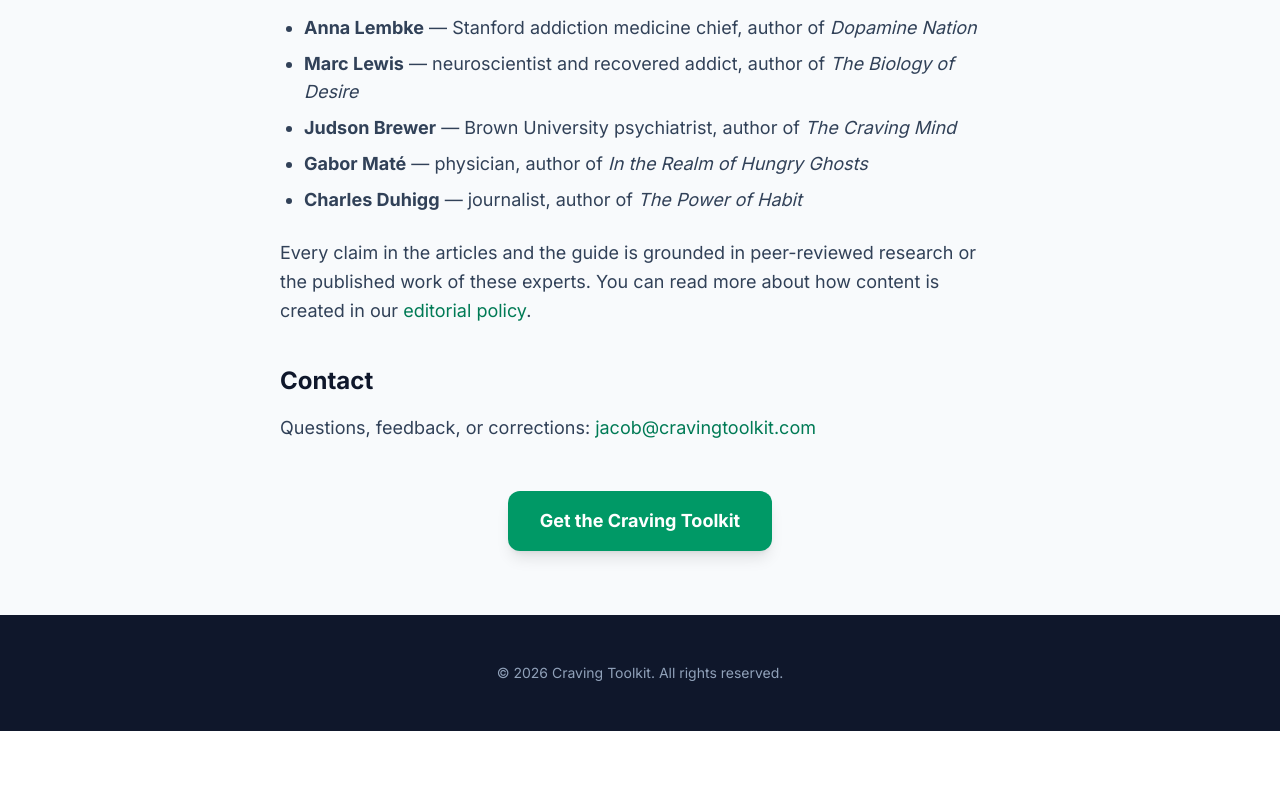
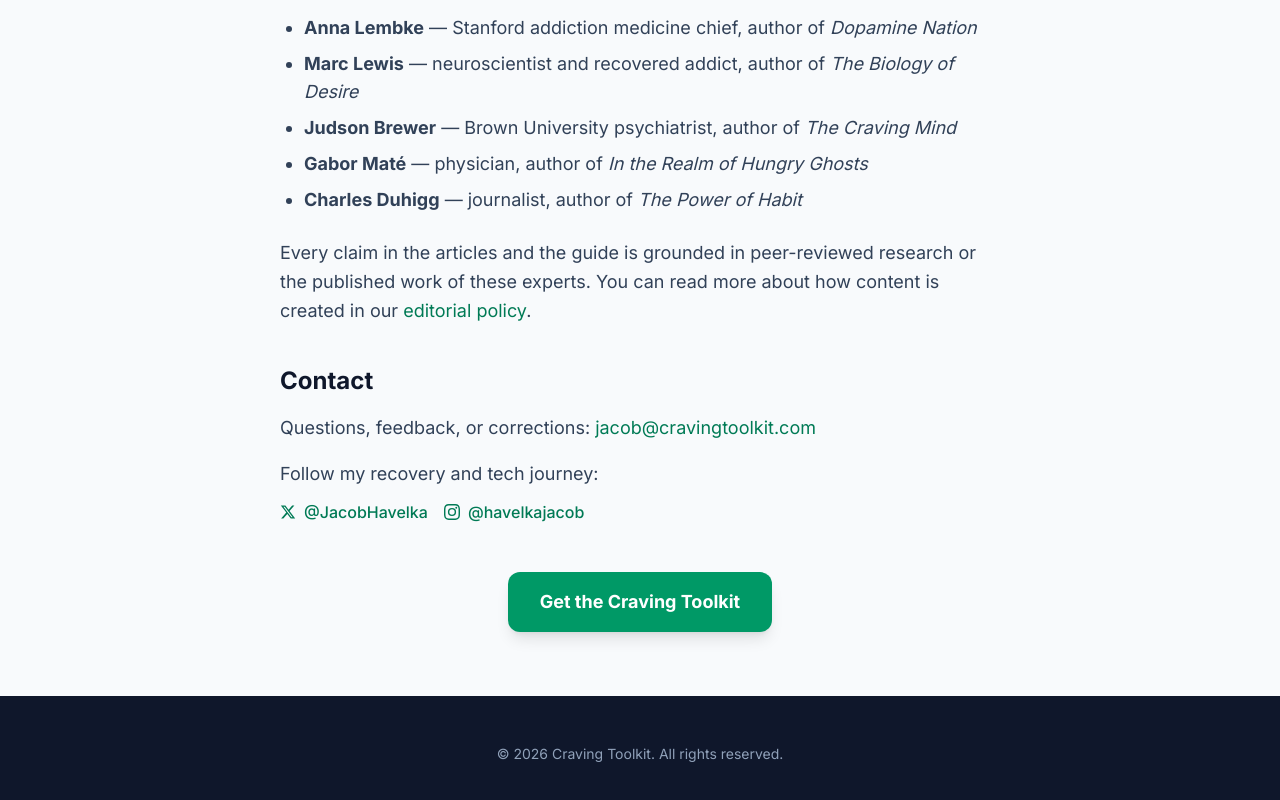
Before and after one commit to JakubHave/craving-toolkit-web, a Next.js app: page /about in a window 1280 px wide. Shown: the part 1159-1959 px from the top of the page. Before the commit the page ends 1890 px from the top, so only its background shows below. Built offline with nearby package versions, Linux system fonts and the light colour scheme.

Commit message:
social links

```diff
--- a/src/app/about/page.tsx
+++ b/src/app/about/page.tsx
@@ -23,6 +23,10 @@
     "habit formation",
     "behavioral addiction",
     "mindfulness-based relapse prevention",
+  ],
+  sameAs: [
+    "https://x.com/JacobHavelka",
+    "https://www.instagram.com/havelkajacob/",
   ],
   jobTitle: "Software Engineer & Recovery Toolkit Creator",
 };
@@ -91,9 +95,32 @@
             </p>
 
             <h2 className="text-2xl font-bold mt-10 mb-4 text-slate-900">Contact</h2>
-            <p className="text-lg text-slate-700 leading-relaxed mb-6">
+            <p className="text-lg text-slate-700 leading-relaxed mb-4">
               Questions, feedback, or corrections: <a href="mailto:jacob@cravingtoolkit.com" className="text-emerald-700 hover:underline">jacob@cravingtoolkit.com</a>
             </p>
+            <p className="text-lg text-slate-700 leading-relaxed mb-3">
+              Follow my recovery and tech journey:
+            </p>
+            <div className="flex items-center gap-4 mb-6">
+              <a
+                href="https://x.com/JacobHavelka"
+                target="_blank"
+                rel="noopener"
+                className="inline-flex items-center gap-2 text-emerald-700 hover:text-emerald-800 font-medium"
+              >
+                <svg className="w-4 h-4" fill="currentColor" viewBox="0 0 24 24"><path d="M18.244 2.25h3.308l-7.227 8.26 8.502 11.24H16.17l-5.214-6.817L4.99 21.75H1.68l7.73-8.835L1.254 2.25H8.08l4.713 6.231zm-1.161 17.52h1.833L7.084 4.126H5.117z"/></svg>
+                @JacobHavelka
+              </a>
+              <a
+                href="https://www.instagram.com/havelkajacob/"
+                target="_blank"
+                rel="noopener"
+                className="inline-flex items-center gap-2 text-emerald-700 hover:text-emerald-800 font-medium"
+              >
+                <svg className="w-4 h-4" fill="currentColor" viewBox="0 0 24 24"><path d="M12 2.163c3.204 0 3.584.012 4.85.07 3.252.148 4.771 1.691 4.919 4.919.058 1.265.069 1.645.069 4.849 0 3.205-.012 3.584-.069 4.849-.149 3.225-1.664 4.771-4.919 4.919-1.266.058-1.644.07-4.85.07-3.204 0-3.584-.012-4.849-.07-3.26-.149-4.771-1.699-4.919-4.92-.058-1.265-.07-1.644-.07-4.849 0-3.204.013-3.583.07-4.849.149-3.227 1.664-4.771 4.919-4.919 1.266-.057 1.645-.069 4.849-.069zM12 0C8.741 0 8.333.014 7.053.072 2.695.272.273 2.69.073 7.052.014 8.333 0 8.741 0 12c0 3.259.014 3.668.072 4.948.2 4.358 2.618 6.78 6.98 6.98C8.333 23.986 8.741 24 12 24c3.259 0 3.668-.014 4.948-.072 4.354-.2 6.782-2.618 6.979-6.98.059-1.28.073-1.689.073-4.948 0-3.259-.014-3.667-.072-4.947-.196-4.354-2.617-6.78-6.979-6.98C15.668.014 15.259 0 12 0zm0 5.838a6.162 6.162 0 100 12.324 6.162 6.162 0 000-12.324zM12 16a4 4 0 110-8 4 4 0 010 8zm6.406-11.845a1.44 1.44 0 100 2.881 1.44 1.44 0 000-2.881z"/></svg>
+                @havelkajacob
+              </a>
+            </div>
           </div>
 
           <div className="mt-12 text-center">
--- a/src/app/articles/[slug]/page.tsx
+++ b/src/app/articles/[slug]/page.tsx
@@ -31,6 +31,7 @@
       card: "summary_large_image",
       title: article.title,
       description: article.description,
+      creator: "@JacobHavelka",
       images: ["/cover.jpg"],
     },
   };
@@ -59,6 +60,10 @@
       "@id": "https://cravingtoolkit.com/about#author",
       name: "Jakub Havelka",
       url: "https://cravingtoolkit.com/about",
+      sameAs: [
+        "https://x.com/JacobHavelka",
+        "https://www.instagram.com/havelkajacob/",
+      ],
       description: "Software engineer, 10+ years in recovery, author of the Craving Toolkit",
       knowsAbout: [
         "addiction recovery",
@@ -193,6 +198,14 @@
               <div>
                 <p className="font-medium text-slate-800">
                   Written by <Link href="/about" className="text-emerald-700 hover:underline">Jakub Havelka</Link>
+                  <span className="inline-flex items-center gap-2 ml-3">
+                    <a href="https://x.com/JacobHavelka" target="_blank" rel="noopener" aria-label="Author on X" className="text-slate-400 hover:text-slate-600">
+                      <svg className="w-3.5 h-3.5" fill="currentColor" viewBox="0 0 24 24"><path d="M18.244 2.25h3.308l-7.227 8.26 8.502 11.24H16.17l-5.214-6.817L4.99 21.75H1.68l7.73-8.835L1.254 2.25H8.08l4.713 6.231zm-1.161 17.52h1.833L7.084 4.126H5.117z"/></svg>
+                    </a>
+                    <a href="https://www.instagram.com/havelkajacob/" target="_blank" rel="noopener" aria-label="Author on Instagram" className="text-slate-400 hover:text-slate-600">
+                      <svg className="w-3.5 h-3.5" fill="currentColor" viewBox="0 0 24 24"><path d="M12 2.163c3.204 0 3.584.012 4.85.07 3.252.148 4.771 1.691 4.919 4.919.058 1.265.069 1.645.069 4.849 0 3.205-.012 3.584-.069 4.849-.149 3.225-1.664 4.771-4.919 4.919-1.266.058-1.644.07-4.85.07-3.204 0-3.584-.012-4.849-.07-3.26-.149-4.771-1.699-4.919-4.92-.058-1.265-.07-1.644-.07-4.849 0-3.204.013-3.583.07-4.849.149-3.227 1.664-4.771 4.919-4.919 1.266-.057 1.645-.069 4.849-.069zM12 0C8.741 0 8.333.014 7.053.072 2.695.272.273 2.69.073 7.052.014 8.333 0 8.741 0 12c0 3.259.014 3.668.072 4.948.2 4.358 2.618 6.78 6.98 6.98C8.333 23.986 8.741 24 12 24c3.259 0 3.668-.014 4.948-.072 4.354-.2 6.782-2.618 6.979-6.98.059-1.28.073-1.689.073-4.948 0-3.259-.014-3.667-.072-4.947-.196-4.354-2.617-6.78-6.979-6.98C15.668.014 15.259 0 12 0zm0 5.838a6.162 6.162 0 100 12.324 6.162 6.162 0 000-12.324zM12 16a4 4 0 110-8 4 4 0 010 8zm6.406-11.845a1.44 1.44 0 100 2.881 1.44 1.44 0 000-2.881z"/></svg>
+                    </a>
+                  </span>
                 </p>
                 <p>Software engineer · 10+ years in recovery · Author of the Craving Toolkit</p>
               </div>
@@ -275,6 +288,14 @@
             The Craving Toolkit is not a substitute for professional medical advice, diagnosis, or treatment.
             If you need help, contact <a href="https://www.samhsa.gov/find-help/national-helpline" rel="noopener" target="_blank" className="underline hover:text-slate-300">SAMHSA&rsquo;s National Helpline</a> at 1-800-662-4357.
           </p>
+          <div className="flex items-center justify-center gap-4 mt-3 mb-4">
+            <a href="https://x.com/JacobHavelka" target="_blank" rel="noopener" aria-label="Follow on X (Twitter)" className="text-slate-400 hover:text-slate-300 transition-colors">
+              <svg className="w-5 h-5" fill="currentColor" viewBox="0 0 24 24" aria-hidden="true"><path d="M18.244 2.25h3.308l-7.227 8.26 8.502 11.24H16.17l-5.214-6.817L4.99 21.75H1.68l7.73-8.835L1.254 2.25H8.08l4.713 6.231zm-1.161 17.52h1.833L7.084 4.126H5.117z"/></svg>
+            </a>
+            <a href="https://www.instagram.com/havelkajacob/" target="_blank" rel="noopener" aria-label="Follow on Instagram" className="text-slate-400 hover:text-slate-300 transition-colors">
+              <svg className="w-5 h-5" fill="currentColor" viewBox="0 0 24 24" aria-hidden="true"><path d="M12 2.163c3.204 0 3.584.012 4.85.07 3.252.148 4.771 1.691 4.919 4.919.058 1.265.069 1.645.069 4.849 0 3.205-.012 3.584-.069 4.849-.149 3.225-1.664 4.771-4.919 4.919-1.266.058-1.644.07-4.85.07-3.204 0-3.584-.012-4.849-.07-3.26-.149-4.771-1.699-4.919-4.92-.058-1.265-.07-1.644-.07-4.849 0-3.204.013-3.583.07-4.849.149-3.227 1.664-4.771 4.919-4.919 1.266-.057 1.645-.069 4.849-.069zM12 0C8.741 0 8.333.014 7.053.072 2.695.272.273 2.69.073 7.052.014 8.333 0 8.741 0 12c0 3.259.014 3.668.072 4.948.2 4.358 2.618 6.78 6.98 6.98C8.333 23.986 8.741 24 12 24c3.259 0 3.668-.014 4.948-.072 4.354-.2 6.782-2.618 6.979-6.98.059-1.28.073-1.689.073-4.948 0-3.259-.014-3.667-.072-4.947-.196-4.354-2.617-6.78-6.979-6.98C15.668.014 15.259 0 12 0zm0 5.838a6.162 6.162 0 100 12.324 6.162 6.162 0 000-12.324zM12 16a4 4 0 110-8 4 4 0 010 8zm6.406-11.845a1.44 1.44 0 100 2.881 1.44 1.44 0 000-2.881z"/></svg>
+            </a>
+          </div>
           <p>© {new Date().getFullYear()} Craving Toolkit. All rights reserved.</p>
         </div>
       </footer>
--- a/src/app/layout.tsx
+++ b/src/app/layout.tsx
@@ -54,6 +54,8 @@
     title: "Craving Toolkit | Practical Tools to Stop Cravings and Stay in Recovery",
     description: "Emergency tools to fight addiction cravings, stop relapse spirals, and stay in recovery. A 40-page experience-based guide with worksheets.",
     images: ["/cover.jpg"],
+    creator: "@JacobHavelka",
+    site: "@JacobHavelka",
   },
   robots: {
     index: true,
@@ -76,6 +78,10 @@
     width: 512,
     height: 512,
   },
+  sameAs: [
+    "https://x.com/JacobHavelka",
+    "https://www.instagram.com/havelkajacob/",
+  ],
   description: "Practical tools for addiction recovery — emergency craving protocols, daily practices, and worksheets grounded in modern addiction science.",
   foundingDate: "2025",
   publishingPrinciples: "https://cravingtoolkit.com/editorial-policy",
--- a/src/app/page.tsx
+++ b/src/app/page.tsx
@@ -218,6 +218,12 @@
           <p className="text-lg leading-relaxed text-emerald-100/90">
             What I care about is not sounding impressive. It&rsquo;s giving you tools that are actually usable when things get hard.
           </p>
+          <p className="text-sm text-emerald-300/70 mt-4">
+            Follow my journey:
+            <a href="https://x.com/JacobHavelka" target="_blank" rel="noopener" className="text-emerald-300 hover:text-emerald-200 ml-2">X/Twitter</a>
+            <span className="mx-1">·</span>
+            <a href="https://www.instagram.com/havelkajacob/" target="_blank" rel="noopener" className="text-emerald-300 hover:text-emerald-200">Instagram</a>
+          </p>
         </div>
       </section>
 
@@ -323,6 +329,30 @@
             If you need help, contact <a href="https://www.samhsa.gov/find-help/national-helpline" rel="noopener" target="_blank" className="underline hover:text-slate-300">SAMHSA&rsquo;s National Helpline</a> at 1-800-662-4357.
           </p>
           <p className="mb-4">Contact: <a href="mailto:jacob@cravingtoolkit.com" className="text-slate-400 hover:text-white transition-colors">jacob@cravingtoolkit.com</a></p>
+          <div className="flex items-center justify-center gap-4 mt-3 mb-4">
+            <a
+              href="https://x.com/JacobHavelka"
+              target="_blank"
+              rel="noopener"
+              aria-label="Follow on X (Twitter)"
+              className="text-slate-400 hover:text-slate-300 transition-colors"
+            >
+              <svg className="w-5 h-5" fill="currentColor" viewBox="0 0 24 24" aria-hidden="true">
+                <path d="M18.244 2.25h3.308l-7.227 8.26 8.502 11.24H16.17l-5.214-6.817L4.99 21.75H1.68l7.73-8.835L1.254 2.25H8.08l4.713 6.231zm-1.161 17.52h1.833L7.084 4.126H5.117z"/>
+              </svg>
+            </a>
+            <a
+              href="https://www.instagram.com/havelkajacob/"
+              target="_blank"
+              rel="noopener"
+              aria-label="Follow on Instagram"
+              className="text-slate-400 hover:text-slate-300 transition-colors"
+            >
+              <svg className="w-5 h-5" fill="currentColor" viewBox="0 0 24 24" aria-hidden="true">
+                <path d="M12 2.163c3.204 0 3.584.012 4.85.07 3.252.148 4.771 1.691 4.919 4.919.058 1.265.069 1.645.069 4.849 0 3.205-.012 3.584-.069 4.849-.149 3.225-1.664 4.771-4.919 4.919-1.266.058-1.644.07-4.85.07-3.204 0-3.584-.012-4.849-.07-3.26-.149-4.771-1.699-4.919-4.92-.058-1.265-.07-1.644-.07-4.849 0-3.204.013-3.583.07-4.849.149-3.227 1.664-4.771 4.919-4.919 1.266-.057 1.645-.069 4.849-.069zM12 0C8.741 0 8.333.014 7.053.072 2.695.272.273 2.69.073 7.052.014 8.333 0 8.741 0 12c0 3.259.014 3.668.072 4.948.2 4.358 2.618 6.78 6.98 6.98C8.333 23.986 8.741 24 12 24c3.259 0 3.668-.014 4.948-.072 4.354-.2 6.782-2.618 6.979-6.98.059-1.28.073-1.689.073-4.948 0-3.259-.014-3.667-.072-4.947-.196-4.354-2.617-6.78-6.979-6.98C15.668.014 15.259 0 12 0zm0 5.838a6.162 6.162 0 100 12.324 6.162 6.162 0 000-12.324zM12 16a4 4 0 110-8 4 4 0 010 8zm6.406-11.845a1.44 1.44 0 100 2.881 1.44 1.44 0 000-2.881z"/>
+              </svg>
+            </a>
+          </div>
           <p className="text-slate-600">© {new Date().getFullYear()} Craving Toolkit. All rights reserved.</p>
         </div>
       </footer>
```
